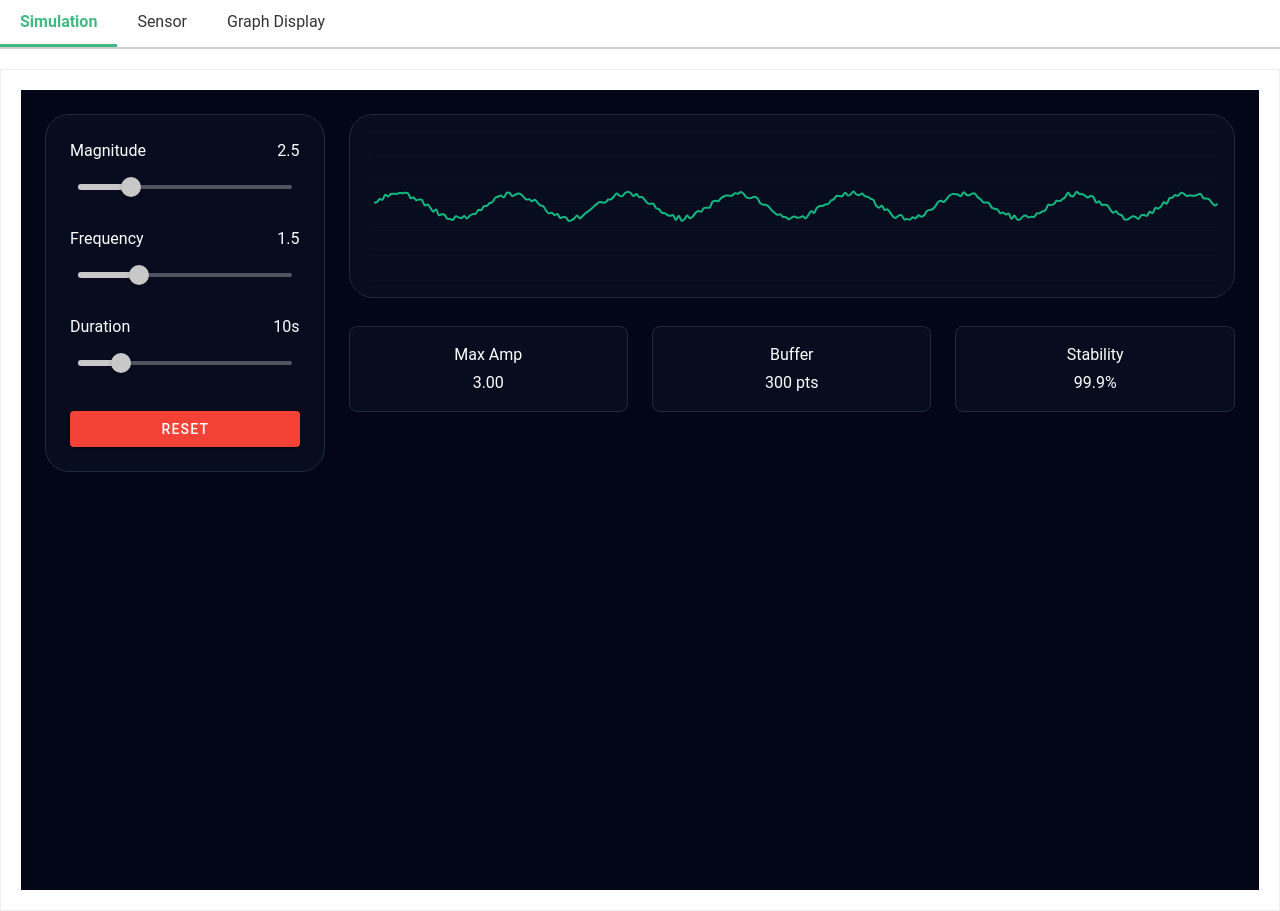
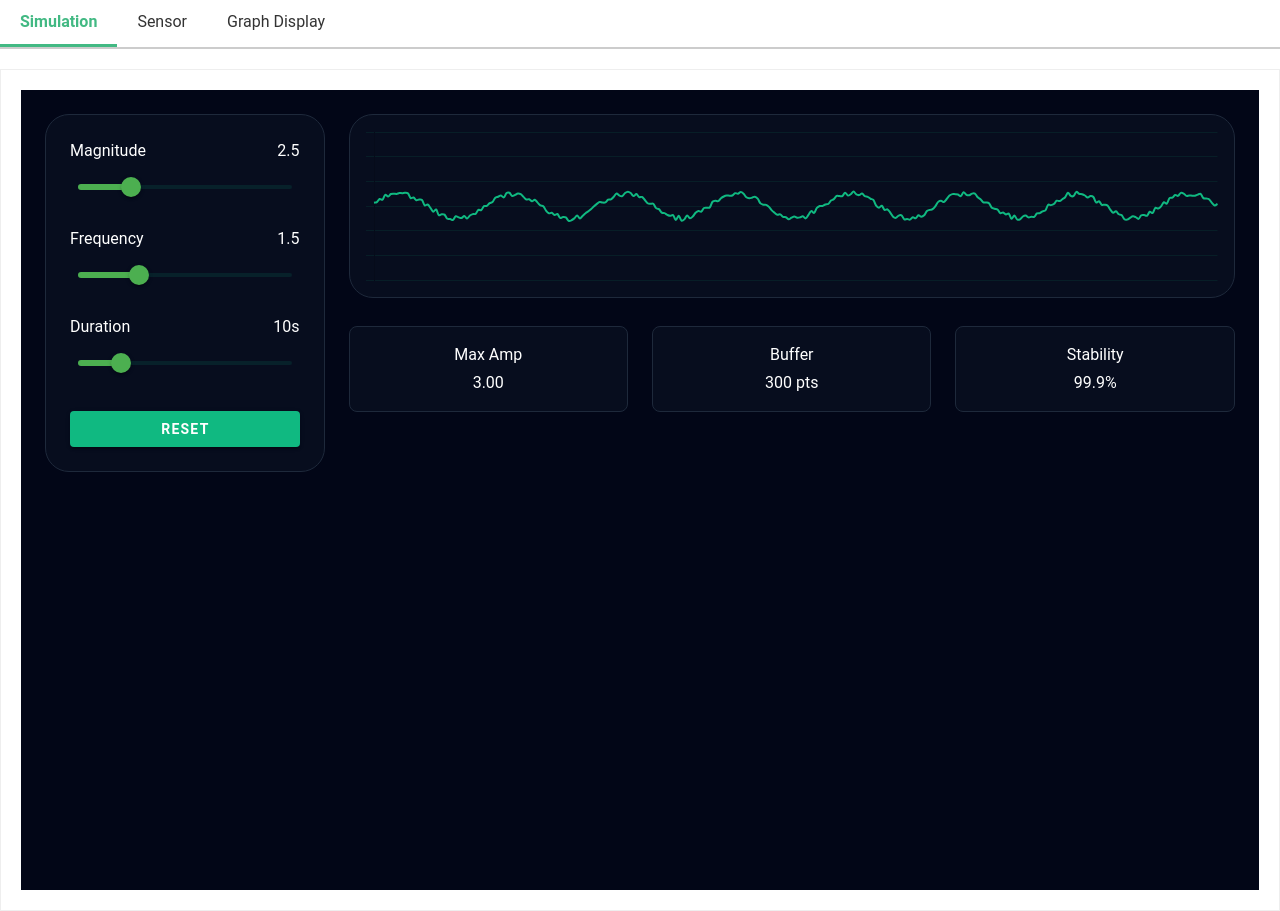
Before and after one commit to Gebre-Git/seismographic-calculator, a Vue app in the folder frontend/: page / in a window 1280 px wide. Built offline with nearby package versions, Linux system fonts and the light colour scheme.

Commit message:
Improve Simulation.vue: green sliders, reset button, live chart animations

```diff
--- a/frontend/src/pages/Simulation.vue
+++ b/frontend/src/pages/Simulation.vue
@@ -44,14 +44,14 @@ const initChart = () => {
     options: {
       responsive: true,
       maintainAspectRatio: false,
-      animation: { duration: 0 }, // disable chart.js animation for real-time
+      animation: { duration: 0 },
       scales: {
         x: { display: false },
         y: {
           display: true,
           min: -15,
           max: 15,
-          grid: { color: 'rgba(255,255,255,0.02)' },
+          grid: { color: 'rgba(16,185,129,0.1)' },
           ticks: { display: false }
         }
       },
@@ -76,7 +76,6 @@ const tick = () => {
 
   points.value.push({ x: now, y: val });
 
-  // Keep points within the duration window
   const cut = now - duration.value;
   points.value = points.value.filter(p => p.x > cut);
 
@@ -93,21 +92,32 @@ const tick = () => {
   animId = requestAnimationFrame(tick);
 };
 
-// Reset function
+// Reset function with animation
 const resetSimulation = () => {
-  points.value = [];
+  // Animate points fade-out from top
+  if (points.value.length) {
+    const fadeOut = setInterval(() => {
+      points.value = points.value.slice(0, Math.floor(points.value.length * 0.8));
+      if (points.value.length === 0) clearInterval(fadeOut);
+    }, 30);
+  }
+
+  // Reset sliders after fade-out
+  setTimeout(() => {
     magnitude.value = 2.5;
     frequency.value = 1.5;
     duration.value = 10;
+    points.value = [];
     if (chart) {
       chart.data.labels = [];
       chart.data.datasets[0].data = [];
       chart.update();
     }
+  }, 300);
 };
 
 watch([magnitude, frequency, duration], () => {
-  // real-time adjustments are applied automatically in tick
+  // Real-time adjustments applied automatically
 });
 
 onMounted(() => {
@@ -133,7 +143,16 @@ onUnmounted(() => {
                   <label class="text-xs font-bold text-slate-400 uppercase tracking-widest">Magnitude</label>
                   <span class="text-emerald-400 font-mono text-lg">{{ magnitude.toFixed(1) }}</span>
                 </div>
-                <v-slider v-model="magnitude" min="0" max="10" step="0.1" color="emerald" hide-details></v-slider>
+                <v-slider
+                  v-model="magnitude"
+                  min="0"
+                  max="10"
+                  step="0.1"
+                  color="green"
+                  hide-details
+                  thumb-color="green"
+                  track-color="rgba(16,185,129,0.3)"
+                ></v-slider>
               </div>
 
               <div class="mb-6">
@@ -141,7 +160,16 @@ onUnmounted(() => {
                   <label class="text-xs font-bold text-slate-400 uppercase tracking-widest">Frequency</label>
                   <span class="text-emerald-400 font-mono text-lg">{{ frequency.toFixed(1) }}</span>
                 </div>
-                <v-slider v-model="frequency" min="0.1" max="5" step="0.1" color="emerald" hide-details></v-slider>
+                <v-slider
+                  v-model="frequency"
+                  min="0.1"
+                  max="5"
+                  step="0.1"
+                  color="green"
+                  hide-details
+                  thumb-color="green"
+                  track-color="rgba(16,185,129,0.3)"
+                ></v-slider>
               </div>
 
               <div class="mb-6">
@@ -149,11 +177,24 @@ onUnmounted(() => {
                   <label class="text-xs font-bold text-slate-400 uppercase tracking-widest">Duration</label>
                   <span class="text-emerald-400 font-mono text-lg">{{ duration }}s</span>
                 </div>
-                <v-slider v-model="duration" min="5" max="30" step="1" color="emerald" hide-details></v-slider>
+                <v-slider
+                  v-model="duration"
+                  min="5"
+                  max="30"
+                  step="1"
+                  color="green"
+                  hide-details
+                  thumb-color="green"
+                  track-color="rgba(16,185,129,0.3)"
+                ></v-slider>
               </div>
 
               <!-- Reset Button -->
-              <v-btn block color="red darken-2" class="mt-8" @click="resetSimulation">
+              <v-btn
+                block
+                class="mt-8 reset-btn"
+                @click="resetSimulation"
+              >
                 Reset
               </v-btn>
             </v-card>
@@ -161,7 +202,10 @@ onUnmounted(() => {
 
           <!-- Graph Area -->
           <v-col cols="12" md="9">
-            <v-card variant="outlined" class="pa-4 border-slate-800 bg-slate-900/40 rounded-xl h-[400px] relative overflow-hidden">
+            <v-card
+              variant="outlined"
+              class="pa-4 border-slate-800 bg-slate-900/40 rounded-xl h-[400px] relative overflow-hidden"
+            >
               <canvas ref="chartCanvas"></canvas>
             </v-card>
 
@@ -183,6 +227,19 @@ onUnmounted(() => {
 
 <style scoped>
 .bg-slate-950 { background-color: #020617; }
-.bg-slate-900\/40 { background-color: rgba(15, 23, 42, 0.4); }
+.bg-slate-900\/40 { background-color: rgba(15,23,42,0.4); }
 .border-slate-800 { border-color: #1e293b !important; }
+
+/* Reset Button Styling */
+.reset-btn {
+  background-color: #10b981;
+  color: white;
+  font-weight: bold;
+  transition: transform 0.2s, background-color 0.3s;
+}
+.reset-btn:hover {
+  background-color: #059669;
+  transform: scale(1.05);
+  box-shadow: 0 0 15px rgba(16,185,129,0.6);
+}
 </style>
```
Lines whose indentation alone changed are shown as unchanged.
